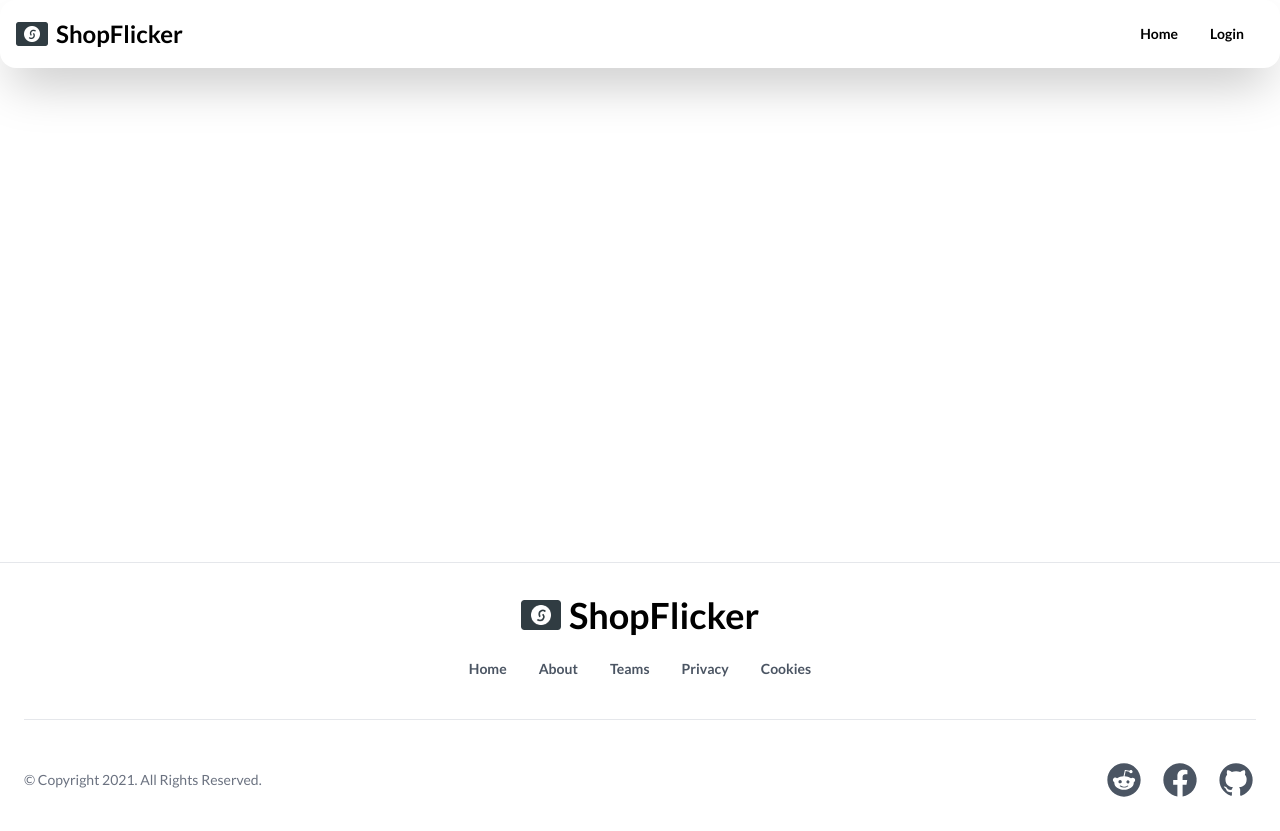
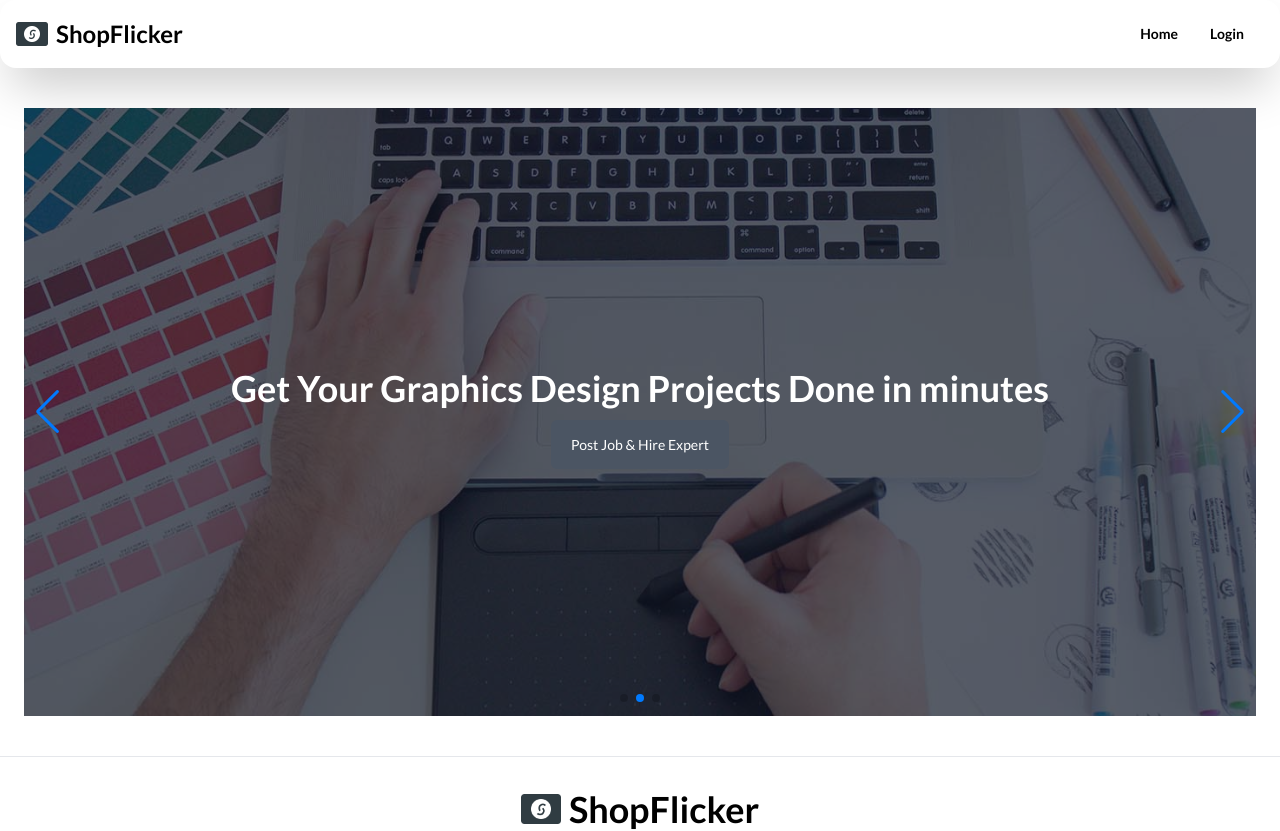
Before and after one commit to Shihab352/Shop-Flicker, a React (Vite) app: page / in a window 1280 px wide. Shown: the top 831 px of the page. Built offline with nearby package versions, Linux system fonts and the light colour scheme; no server answers.

Commit message:
Banner section using swiper slider

```diff
--- /dev/null
+++ b/src/Components/Carousel.jsx
@@ -0,0 +1,71 @@
+
+// Import Swiper React components
+import { Swiper, SwiperSlide } from 'swiper/react';
+
+// Import Swiper styles
+import 'swiper/css';
+import 'swiper/css/pagination';
+import 'swiper/css/navigation';
+
+
+// import required modules
+import { Autoplay, Pagination, Navigation } from 'swiper/modules';
+import Slide from './Slide';
+
+import bgImg1 from "../assets/images/carousel1.jpg"
+import bgImg2 from "../assets/images/carousel2.jpg"
+import bgImg3 from "../assets/images/carousel3.jpg"
+
+export default function Carousel() {
+  return (
+    <div className='container px-6 py-10 mx-auto'>
+      <Swiper
+        spaceBetween={30}
+        centeredSlides={true}
+        loop={true}
+        autoplay={{
+          delay: 2500,
+          disableOnInteraction: false,
+        }}
+        pagination={{
+          clickable: true,
+        }}
+        navigation={true}
+        modules={[Autoplay, Pagination, Navigation]}
+        className="mySwiper"
+      >
+        <SwiperSlide>
+
+            <Slide
+             image={bgImg1}
+             text={'Get Your Web Development Projects Done in minutes'}
+             >
+             </Slide>
+
+        </SwiperSlide>
+
+
+        <SwiperSlide>
+
+            <Slide
+            image={bgImg2}
+            text={"Get Your Graphics Design Projects Done in minutes"}
+            ></Slide>
+
+        </SwiperSlide>
+
+
+        <SwiperSlide>
+
+            <Slide
+            image={bgImg3}
+            text={"Start Your Digital Marketing Campaigns up n rinning"}
+            ></Slide>
+
+        </SwiperSlide>
+
+
+      </Swiper>
+    </div>
+  );
+}
--- /dev/null
+++ b/src/Components/Slide.jsx
@@ -0,0 +1,27 @@
+import { Link } from "react-router-dom";
+
+
+const Slide = ({image , text}) => {
+    return (
+        <div
+        className='w-full bg-center bg-cover h-[38rem]'
+        style={{
+          backgroundImage: `url(${image})`,
+        }}
+      >
+        <div className='flex items-center justify-center w-full h-full bg-gray-900/70'>
+          <div className='text-center'>
+            <h1 className='text-3xl font-semibold text-white lg:text-4xl'>
+             {text}
+            </h1>
+            <br />
+            <Link to={'/add-job'} className='w-full px-5 py-4 mt-4 text-sm font-medium text-white capitalize transition-colors duration-300 transform bg-gray-600 rounded-md lg:w-auto hover:bg-gray-500 focus:outline-none focus:bg-gray-500'>
+              Post Job & Hire Expert
+            </Link>
+          </div>
+        </div>
+      </div>
+    );
+};
+
+export default Slide;
--- a/src/Pages/Home.jsx
+++ b/src/Pages/Home.jsx
@@ -1,9 +1,10 @@
+import Carousel from "../Components/Carousel";
 
 
 const Home = () => {
     return (
         <div>
-
+            <Carousel></Carousel>
         </div>
     );
 };
```
